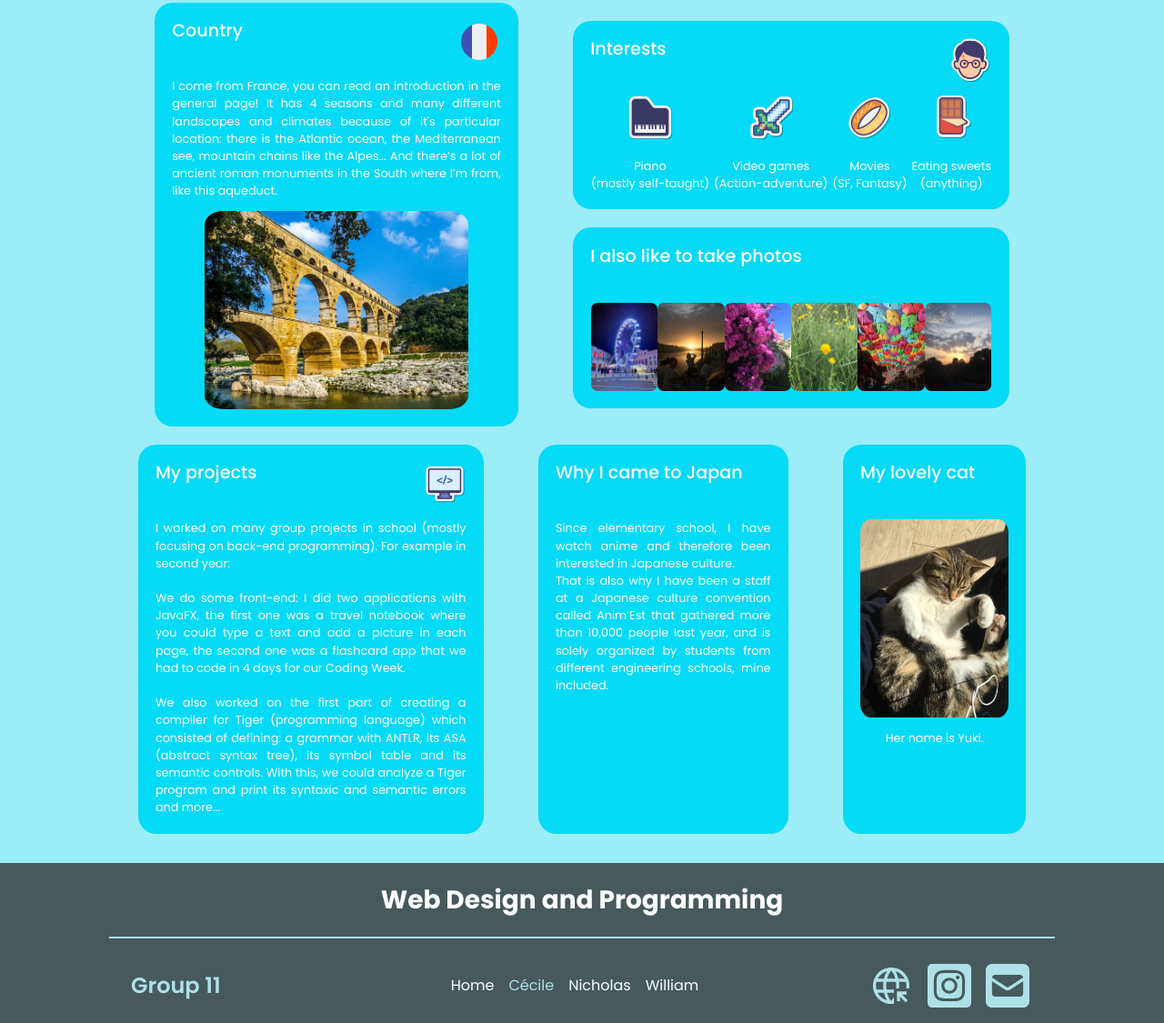
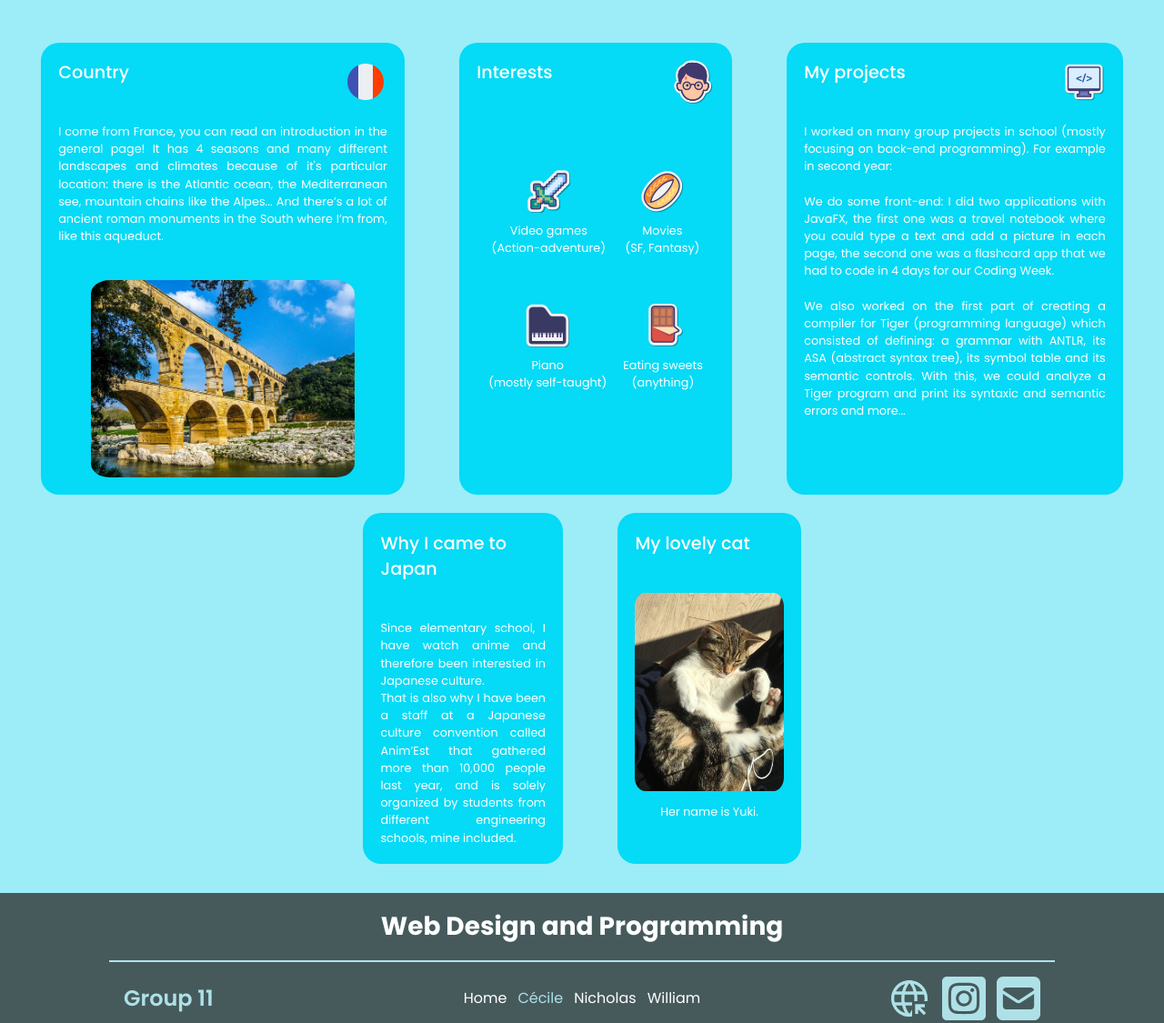
Before and after one commit to William2809/Group-11, a website: page pages/cecile.html in a window 1280 px wide. Shown: the part 585-1710 px from the top of the page at 91% size. Drawn offline with nearby package versions, Linux system fonts and the light colour scheme.

Commit message:
Trying a different layout, having deleted photo section

```diff
--- a/pages/cecile.html
+++ b/pages/cecile.html
@@ -8,9 +8,6 @@
     <!--without it, mobile devices will render the website as a desktop page, which will look distorted and difficult to read on smaller screens-->
 
     <title>Cécile</title>
-
-    <!--Bootstrap-->
-    <link href="https://cdn.jsdelivr.net/npm/bootstrap@5.0.2/dist/css/bootstrap.min.css" rel="stylesheet" integrity="sha384-EVSTQN3/azprG1Anm3QDgpJLIm9Nao0Yz1ztcQTwFspd3yD65VohhpuuCOmLASjC" crossorigin="anonymous">
 
     <!--need to put my own CSS in last so that it overrides the default CSS of Bootstrap-->
     <link rel="stylesheet" href="../src/output.css">
@@ -91,17 +88,12 @@
             <img id="aqueduct" class="picture img-fluid" alt="Aqueduct" src="/assets/cecile/pontdugard.jpg">
         </section>
 
-        <div class="colonne">
             <section id="interests">
                 <div class="line">
                     <h3 class="font-medium text-[28px]">Interests</h3>
                     <img class="icon_right" alt="Hobbie icon" src="/assets/cecile/harry_potter.png">
                 </div>
-                <div class="line">
-                    <div class="colonne">
-                        <img class="icon" alt="Piano icon" src="/assets/cecile/piano_sticker.png">
-                        <p>Piano<br>(mostly self-taught)</p>
-                    </div>
+                <div class="line icon_lines">
                     <div class="colonne">
                         <img class="icon" alt="Video game icon" src="/assets/cecile/minecraft.png">
                         <p>Video games<br>(Action-adventure)</p>
@@ -110,25 +102,18 @@
                         <img class="icon" alt="Movie icon" src="/assets/cecile/ring_sticker.png">
                         <p>Movies<br>(SF, Fantasy)</p>
                     </div>
+                </div>
+                <div class="line icon_lines">
+                    <div class="colonne">
+                        <img class="icon" alt="Piano icon" src="/assets/cecile/piano_sticker.png">
+                        <p>Piano<br>(mostly self-taught)</p>
+                    </div>
                     <div class="colonne">
                         <img class="icon" alt="Eating icon" src="/assets/cecile/chocolate.png">
                         <p>Eating sweets<br>(anything)</p>
                     </div>
                 </div>
             </section>
-
-            <section id="photosection">
-                <h3 class="font-medium text-[28px]">I also like to take photos</h3>
-                <div id="pictures">
-                    <img class="small_picture img-fluid" alt="Ferris Wheel" src="/assets/cecile/grande roue.jpg">
-                    <img class="small_picture img-fluid" alt="Golden hour in Portugal" src="/assets/cecile/portugal soleil 2.jpg">
-                    <img class="small_picture img-fluid" alt="Pink flowers" src="/assets/cecile/rose2.jpg">
-                    <img class="small_picture img-fluid" alt="Buttercup flower" src="/assets/cecile/bouton-d'or.jpg">
-                    <img class="small_picture img-fluid" alt="Colorful umbrellas shading a street" src="/assets/cecile/umbrellas.jpg">
-                    <img class="small_picture img-fluid" alt="Sunset" src="/assets/cecile/cloudsun.jpg">
-                </div>
-            </section>
-        </div>
 
         <section id="projects">
             <div id="headingprojects" class="line">
--- a/src/cecile.css
+++ b/src/cecile.css
@@ -38,23 +38,6 @@ body {
   gap: 20px;
 }
 
-
-.colonne {
-  display: flex;
-  flex-flow: column wrap;
-  text-align: center;
-  gap: 20px; /*between the elements in the container, the icons and the text*/
-  justify-content: center;
-  align-items: center;
-}
-
-.line {
-  display: flex;
-  flex-flow: row wrap;
-  justify-content: center;
-  gap: 5px;
-}
-
 #mypicture {
   border-radius: 100%;
   width: 200px;
@@ -85,13 +68,19 @@ h2, h3 {
   font-size: 0.8em;
   text-align: justify;
   color: white;
-  align-items: center;
 }
 
 #boxes section h3 {
   font-size: 1.5em;
   padding-bottom: 40px;
   text-align: start;
+}
+
+.line {
+  display: flex;
+  flex-flow: row wrap;
+  justify-content: space-evenly;
+  gap: 5px;
 }
 
 .icon_right {
@@ -105,22 +94,34 @@ h2, h3 {
 .picture {
   border-radius: 7%;
   max-height: 17em;
-  display: block; /*allow to center with margin*/
+  display: block; /*allow to center horizontally with margin*/
   margin: auto;
 }
 
 #country {
   width: 400px;
   height: auto;
-  align-self: flex-start;
 }
 
 #aqueduct {
-  margin-top: 1em;
+  margin-top: 3em;
+}
+
+.colonne {
+  display: flex;
+  flex-flow: column wrap;
+  text-align: center;
+  gap: 10px; /*between the elements in the container, the icons and the text*/
+  justify-content: center;
+  align-items: center;
+}
+
+.icon_lines{
+  margin-top: 4em;
 }
 
 #interests {
-  width: 480px;
+  width: 300px;
 }
 
 #photosection {
@@ -141,12 +142,12 @@ h2, h3 {
 }
 
 #projects {
-  width: 380px;
+  width: 370px;
   height: auto;
 }
 
 #whyjapan {
-  width: 275px;
+  width: 220px;       /*275px;*/
   height: auto;
   /*margin-top: auto;*//*if want to not stretch*/
 }
@@ -219,7 +220,6 @@ footer p{
 }
 
 @media (max-width: 470px){ /*breakpoint for the column section*/
-
   #boxes section{
     max-width: 95%;
   }
```
